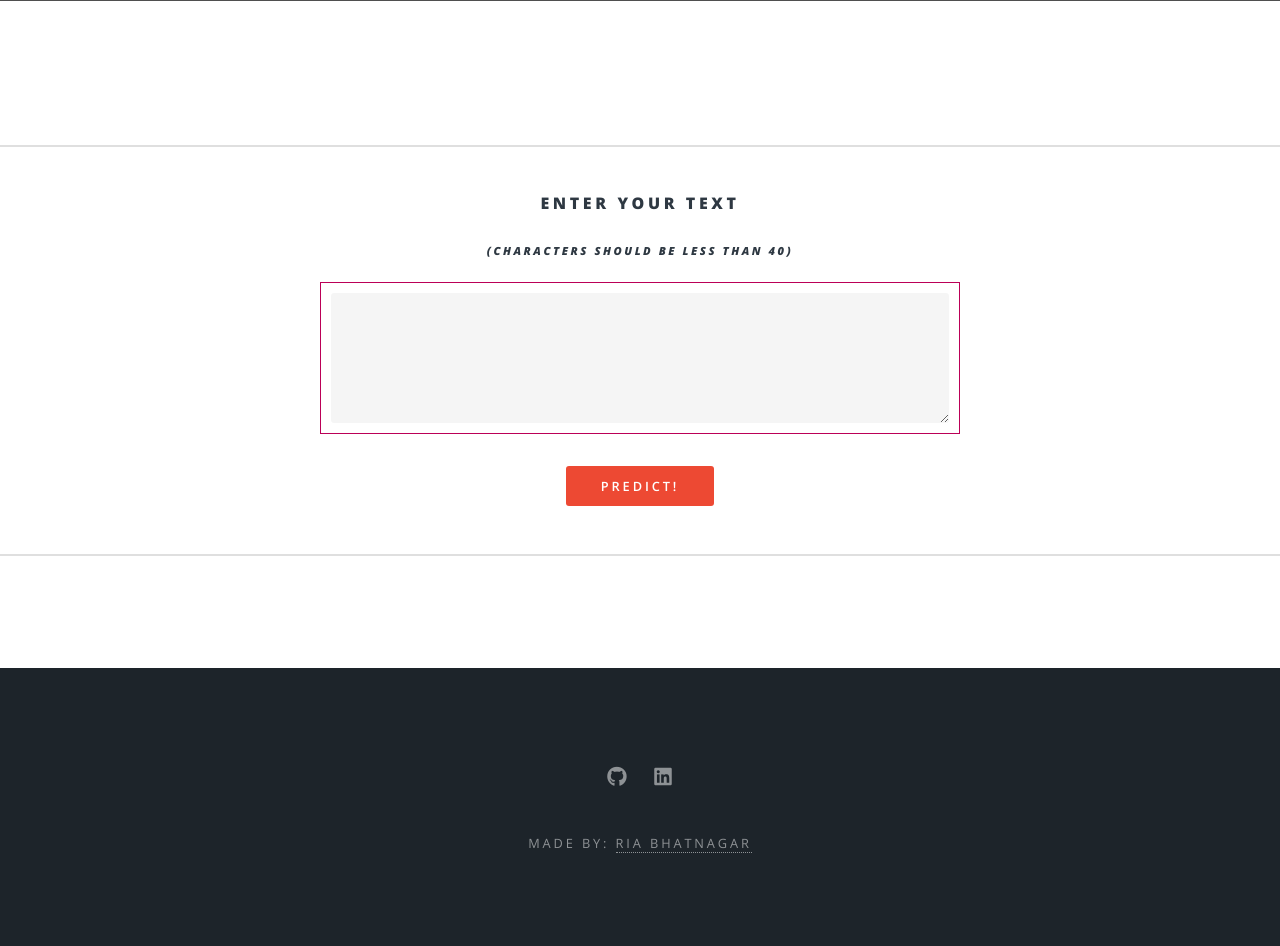
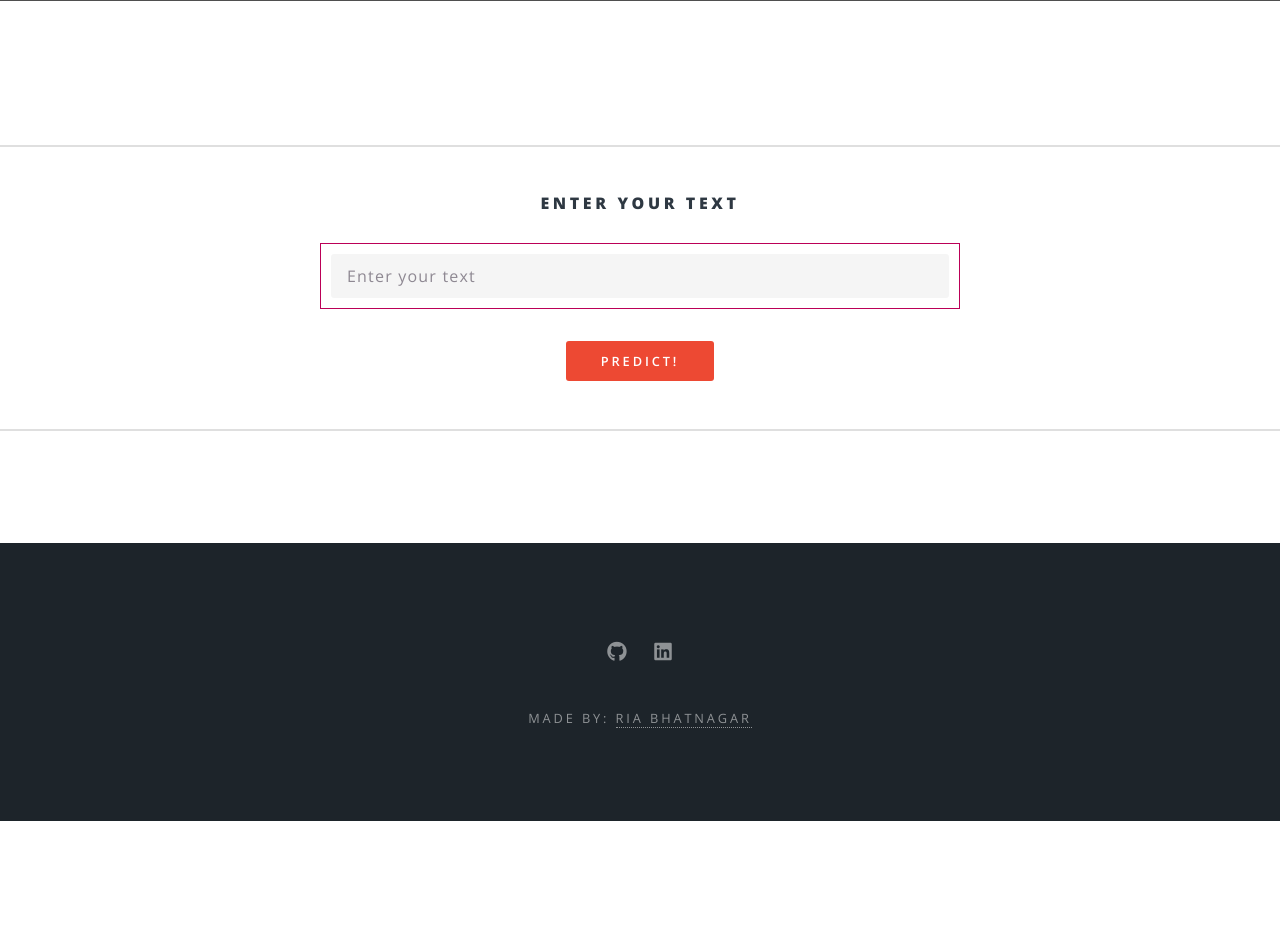
Before and after one commit to riabhatnagar0610/Lyrics-Generator, a Flask app: page /generic in a window 1280 px wide. Shown: the part 352-1298 px from the top of the page. After the commit the page ends 1173 px from the top, so only its background shows below. Run offline with Flask 3, Linux system fonts and the light colour scheme; parts of the project's set-up code (start-up, migrations or seed data) failed here and were passed over; grey boxes are pictures that could not be loaded.

Commit message:
Added updated generic file

```diff
--- a/templates/generic.html
+++ b/templates/generic.html
@@ -10,7 +10,7 @@
 		<meta charset="utf-8" />
 		<meta name="viewport" content="width=device-width, initial-scale=1, user-scalable=no" />
 		<link rel="stylesheet" href="{{ url_for('static', filename='css/main.css') }}" />
-		<noscript><link rel="stylesheet" href="assets/css/noscript.css" /></noscript>
+		<!-- <noscript><link rel="stylesheet" href="assets/css/noscript.css" /></noscript> -->
 	</head>
 	<body class="is-preload">
 
@@ -31,17 +31,17 @@
 								<form action = "{{url_for('result')}}" method = "POST">
 								   <center>
 								   <h4><label class="enter-text">Enter your text</label></h4><br>
-								   <h6><p><i>(Characters should be less than 40)</i></p></h6>
+								   <!-- <h6><p><i>(Characters should be less than 40)</i></p></h6> -->
 								   </center>
 								   <div class="predict-box">
 
-										<center>
+										<!-- <center> -->
 
-										<textarea id="text-enter" name="text-enter" rows="4" cols="50" placeholder="Enter your text">
+										<!-- <textarea id="text-enter" name="text-enter" rows="4" cols="50" placeholder="Enter your text"> -->
+										<input type="text" id="text-enter" name="text-enter" placeholder="Enter your text">
+										<!-- </textarea> -->
 
-										</textarea>
-
-										</center>
+										<!-- </center> -->
 
 								   </div> <br> <br>
 								   <ul class="actions special">
@@ -60,7 +60,7 @@
 						<li><a href="#" class="icon brands fa-linkedin"><span class="label">LinkedIn</span></a></li>
 					</ul>
 					<ul class="copyright">
-						<li>Made by: <a href="https://riabhatnagar.netlify.app/">Ria Bhatnagar</a></li>
+						<li>Made by: <a href="https://riabhatnagar-projects.netlify.app/">Ria Bhatnagar</a></li>
 					</ul>
 				</footer>
 
```
